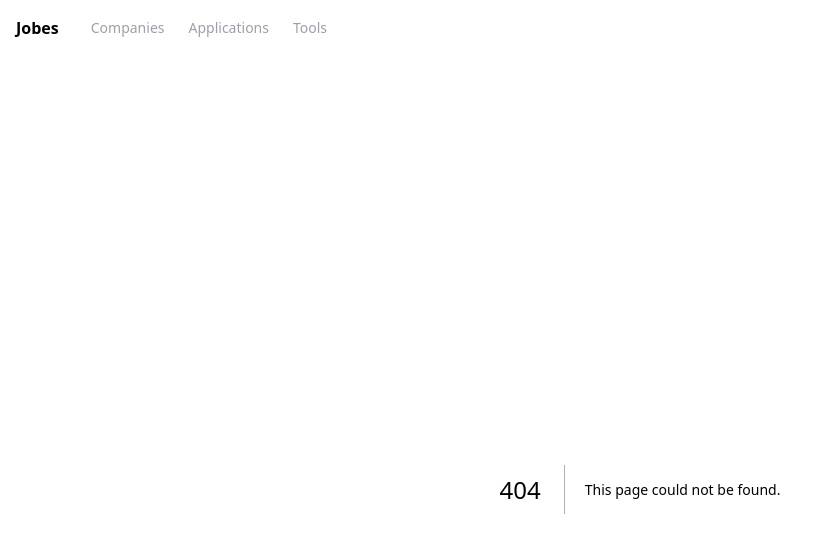
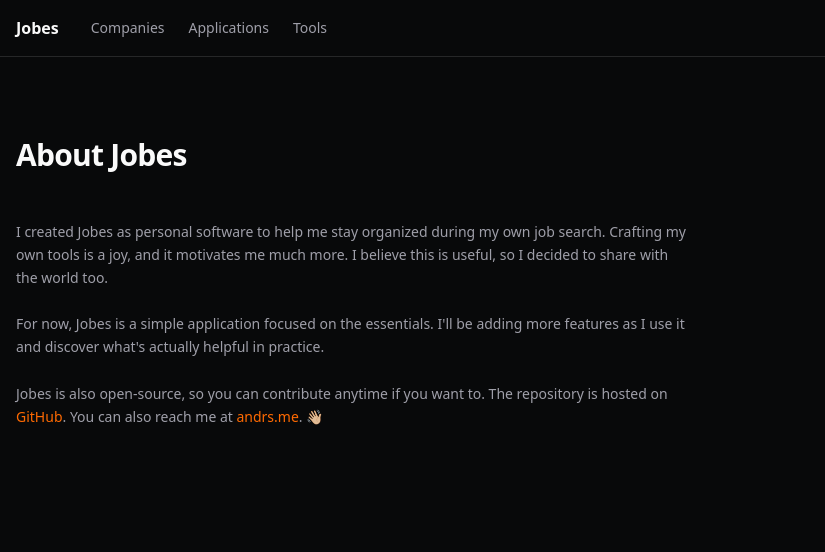
Before and after one commit to andresmarpz/jobes, a Next.js app: page /about in a window 1280 px wide. Before the commit this address had no page. Shown: the top 552 px of the page, without its empty margins (0-825 px from the left). Built offline with nearby package versions, Linux system fonts and the light colour scheme.

Commit message:
create about page

```diff
--- /dev/null
+++ b/app/about/page.tsx
@@ -0,0 +1,37 @@
+import Link from "next/link";
+
+export default function AboutPage() {
+  return (
+    <main className="max-w-2xl py-12">
+      <h1 className="mb-12 text-3xl font-bold tracking-tight text-zinc-900 dark:text-zinc-50">
+        About Jobes
+      </h1>
+
+      <div className="text-muted-foreground space-y-6 text-sm leading-relaxed">
+        <p>
+          I created Jobes as personal software to help me stay organized during my own job search.
+          Crafting my own tools is a joy, and it motivates me much more. I believe this is useful,
+          so I decided to share with the world too.
+        </p>
+
+        <p>
+          For now, Jobes is a simple application focused on the essentials. I&apos;ll be adding more
+          features as I use it and discover what&apos;s actually helpful in practice.
+        </p>
+
+        <p>
+          Jobes is also open-source, so you can contribute anytime if you want to. The repository is
+          hosted on{" "}
+          <Link href="https://github.com/andresmarpz/jobes" className="text-primary">
+            GitHub
+          </Link>
+          . You can also reach me at{" "}
+          <Link href="https://andrs.me" className="text-primary">
+            andrs.me
+          </Link>
+          . 👋🏼
+        </p>
+      </div>
+    </main>
+  );
+}
```
